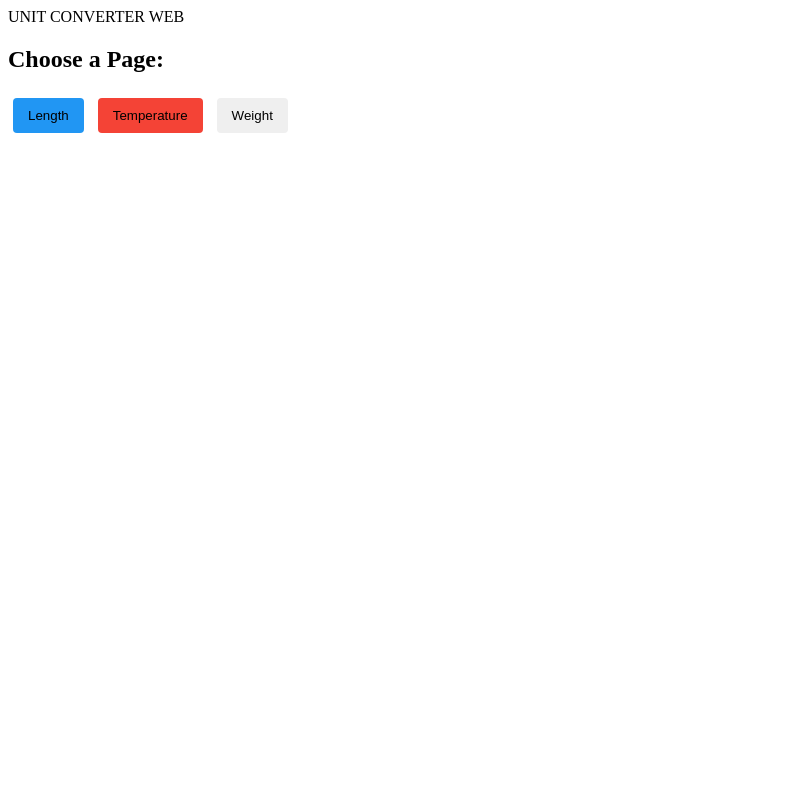
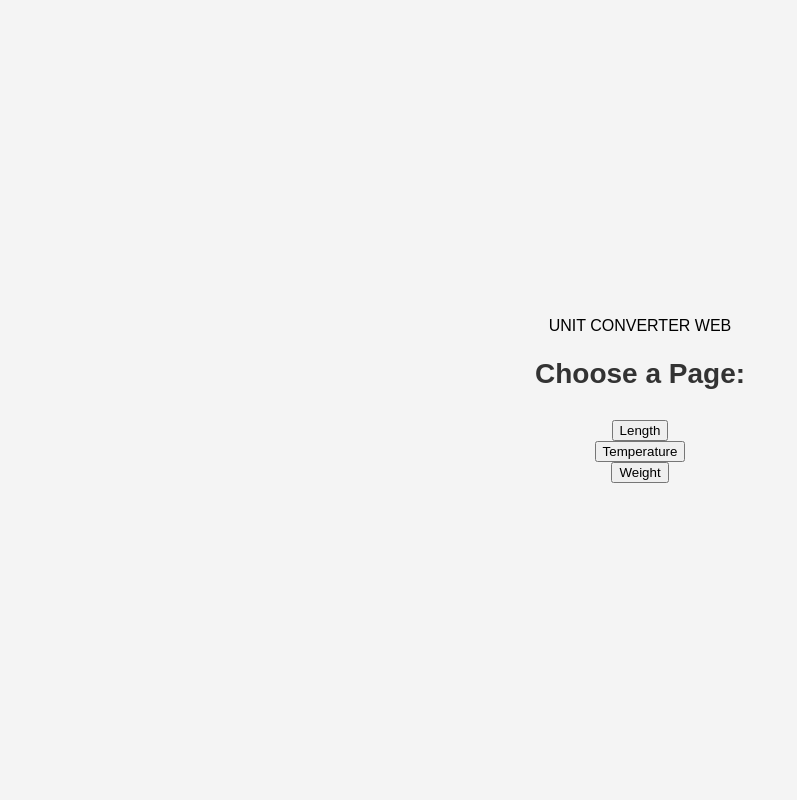
Before and after one commit to ananya09-code/unit-converter-web, a Flask app: page / in a window 1280 px wide. Shown: the whole page, without its empty margins (0-797 px from the left). Run offline with Flask 3, Linux system fonts and the light colour scheme.

Commit message:
some minor ajustment

```diff
--- a/static/css/index.css
+++ b/static/css/index.css
@@ -1,10 +1,36 @@
-button {
-  padding: 10px 15px;
-  margin: 5px;
+body {
+  margin: 0;
+  height: 100vh;
+  display: flex;
+  justify-content: center;
+  align-items: center;
+  flex-direction: column;
+  background-color: #f4f4f4;
+  font-family: Arial, sans-serif;
+}
+
+h2 {
+  color: #333;
+  margin-bottom: 30px;
+  font-size: 28px;
+}
+
+.btn {
+  padding: 15px 30px;
+  margin: 10px;
+  font-size: 20px;
   border: none;
-  border-radius: 4px;
+  border-radius: 8px;
   cursor: pointer;
+  width: 250px;
+  transition: transform 0.2s, box-shadow 0.2s;
 }
-button:nth-child(1) { background-color: #4CAF50; }
-button:nth-child(2) { background-color: #2196F3; }
-button:nth-child(3) { background-color: #f44336; }
+
+.btn:hover {
+  transform: scale(1.05);
+  box-shadow: 0 6px 12px rgba(0,0,0,0.2);
+}
+
+.btn:nth-child(1) { background-color: #4CAF50; color: white; }
+.btn:nth-child(2) { background-color: #2196F3; color: white; }
+.btn:nth-child(3) { background-color: #f44336; color: white; }
--- a/templates/base.html
+++ b/templates/base.html
@@ -3,10 +3,6 @@
   <head>
     <meta charset="UTF-8" />
     <meta name="viewport" content="width=device-width, initial-scale=1.0" />
-    <link
-      rel="stylesheet"
-      href="{{ url_for('static', filename='css/index.css') }}"
-    />
 
     {% block head%} {%endblock%}
   </head>
--- a/templates/index.html
+++ b/templates/index.html
@@ -1,5 +1,10 @@
-{% extends 'base.html'%} {% block head%} UNIT CONVERTER WEB {%endblock%} {%
-block body%}
+{% extends 'base.html'%} {% block head%} UNIT CONVERTER WEB
+<link
+  rel="stylesheet"
+  href="{{ url_for('static', filename='css/index.css') }}"
+/>
+
+{%endblock%} {% block body%}
 <h2>Choose a Page:</h2>
 <button onclick="window.location.href='/Length'">Length</button>
 <button onclick="window.location.href='/Temperature'">Temperature</button>
```
